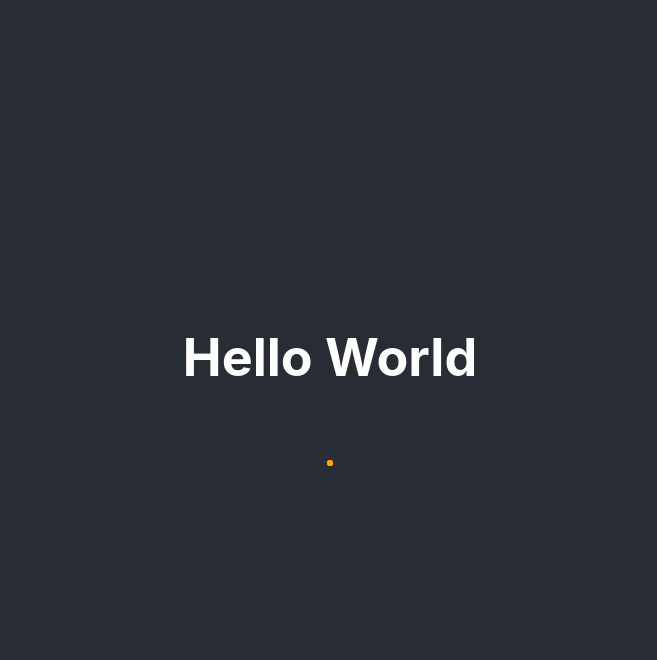
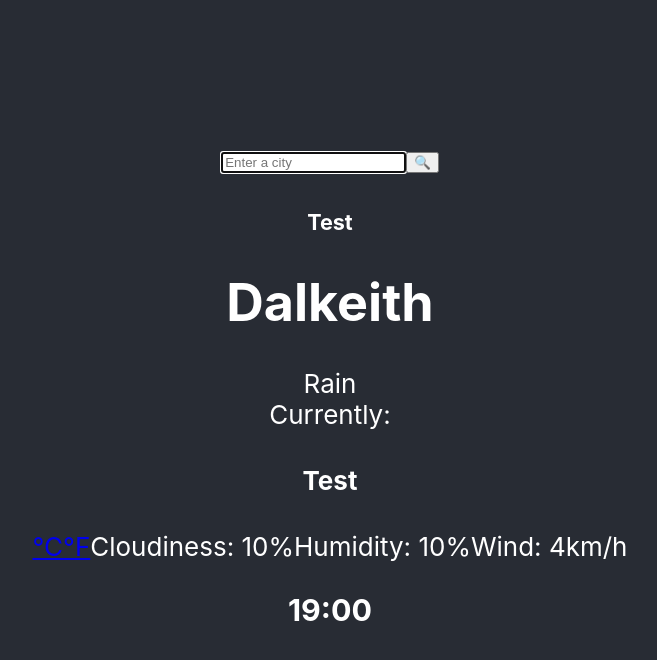
Before and after one commit to elicodes89/weather-app, a React (Create React App) app: page / in a window 1280 px wide. Shown: the top 660 px of the page, without its empty margins (310-967 px from the left). Built offline with nearby package versions, Linux system fonts and the light colour scheme; no server answers.

Commit message:
Moved CSBox to VSCode

```diff
--- a/src/App.js
+++ b/src/App.js
@@ -5,11 +5,8 @@ function App() {
   return (
     <div className="App">
       <header className="App-header">
-        <h1>
-Hello World
 
-        </h1>
-		<Weather city="Tokyo" />
+		<Weather />
 
       </header>
     </div>
--- a/src/Weather.js
+++ b/src/Weather.js
@@ -1,22 +1,45 @@
 import React from "react";
-import axios from 'axios';
-import Loader from "react-loader-spinner";
 
+export default function Weather() {
+  return (
+    <div>
+      <div className="Weather">
+        <div className="City">
+          <form className="search-form">
+            <input
+              type="text"
+              placeholder="Enter a city"
+              autocomplete="off"
+              autofocus="on"
+            />
+            <input type="submit" value="🔍" />
+          </form>
+        </div>
+      </div>
 
-export default function Weather(props){
-	function handleResponse(response) {
+      <div className="appcontent">
+        <h5>Test</h5>
+        <h1>Dalkeith</h1>
+      </div>
 
-		alert (`The weather in ${response.data.name} is ${response.data.main.temp} Degrees`);
-	}
-
-    let url = `https://api.openweathermap.org/data/2.5/weather?q=${props.city}&appid=eeb8f7e85a1864933f31f435c249cf5b&units=metric`;
-	axios.get(url).then(handleResponse);
-
-	return (
-	<Loader
-	type="Puff"
-	color="orange"
-	width={68}
-	/>
-	);
-  }
+      <div className="alt">Rain</div>
+      <div className="notes">
+        Currently:
+        <h4>Test</h4>
+        <span className="temperature"></span>
+        <span className="units">
+          <a href="/">℃</a>
+          <a href="/">°F</a>
+        </span>
+        <span className="wDescription">Cloudiness: 10%</span>
+        <span className="humidity">Humidity: 10%</span>
+        <span className="wind-speed">Wind: 4km/h</span>
+      </div>
+      <div className="row weather-forecast">
+        <div className="col-2">
+          <h3> 19:00 </h3>
+        </div>
+      </div>
+    </div>
+  );
+}
```
